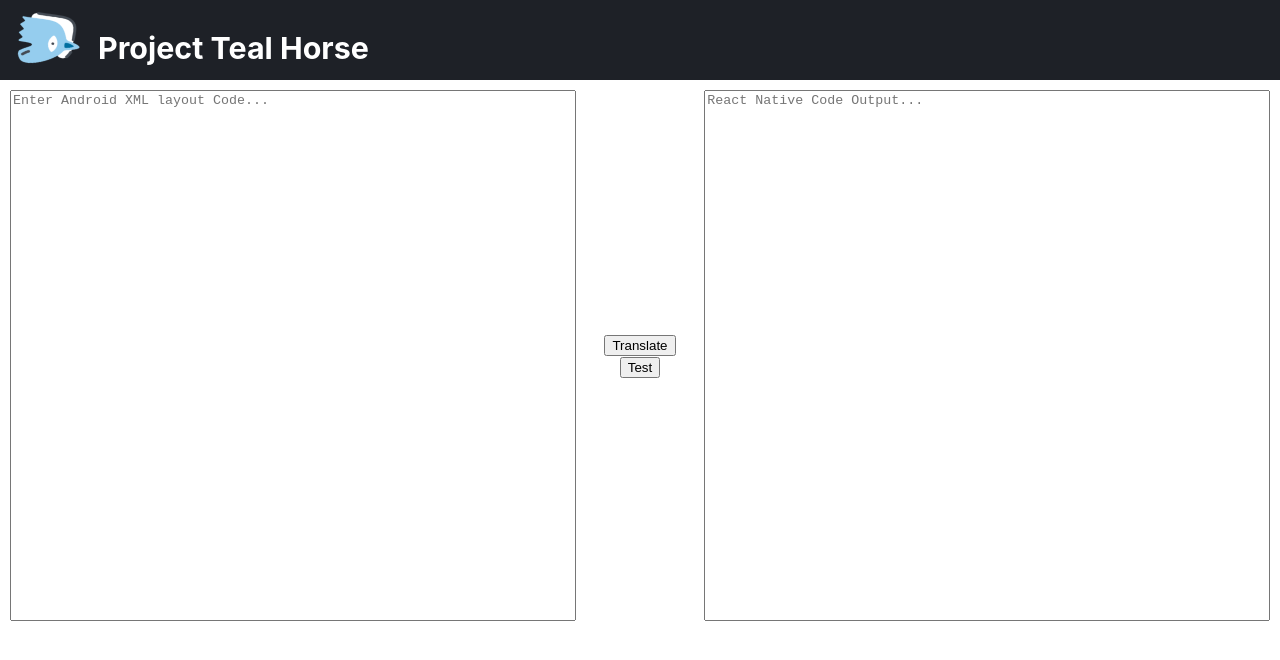
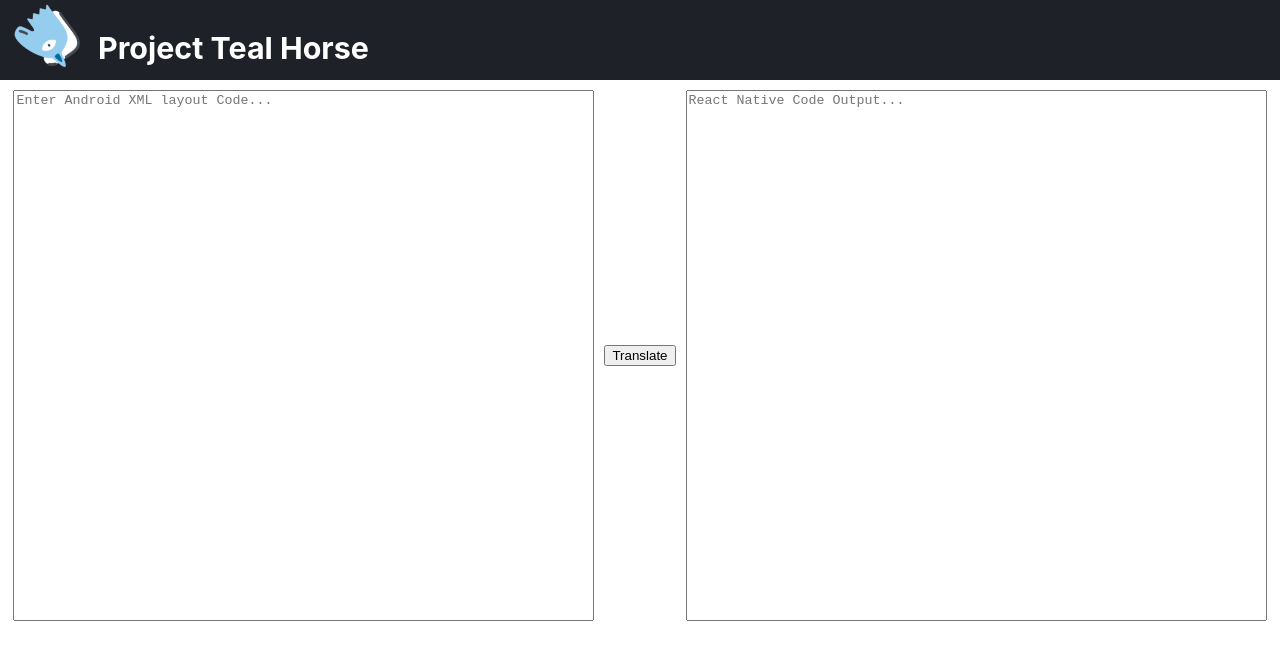
Before and after one commit to bar199/TealHorse, a React (Create React App) app in the folder teal-horse/: page / in a window 1280 px wide. Shown: the top 660 px of the page. Built offline with nearby package versions, Linux system fonts and the light colour scheme; the HTML template or start-up script is replaced by a standard one.

Commit message:
Added simple translation with formatting

```diff
--- a/teal-horse/src/CodeTranslate.js
+++ b/teal-horse/src/CodeTranslate.js
@@ -22,19 +22,10 @@ function CodeTranslate(){
 
   return(
     <div className="main">
-      <textarea placeholder="Enter Android XML layout Code..." rows="35" cols="70" onChange={handleInput}>
-
-      </textarea>
-      <span>
-        <button onClick={handleClick}>
-          Translate
-        </button>
-        <button onClick={handleTest}>
-          Test
-        </button>
-      </span>
-      <textarea placeholder="React Native Code Output..." rows="35" cols="70" value={textOutput}>
-      </textarea>
+      <textarea placeholder="Enter Android XML layout Code..." rows="35" cols="70" onChange={handleInput}/>
+        <button onClick={handleClick}>Translate</button>
+        {/* <button onClick={handleTest}>Test</button> */}
+      <textarea placeholder="React Native Code Output..." rows="35" cols="70" value={textOutput}/>
     </div>
   );
 }
--- a/teal-horse/src/parsing.js
+++ b/teal-horse/src/parsing.js
@@ -29,6 +29,7 @@ export const parserFunction = (xmlString) => {
   }
 
   export const translateFunction = (elementArray) => {
+    let juniorArray = []
     var arraylength = elementArray.length
     const xmlToReact = new XMLToReact({
       Example: (attrs) => ({ type: 'ul', props: attrs }),
@@ -43,17 +44,35 @@ export const parserFunction = (xmlString) => {
     else{
       for(let i = 0; i<arraylength; i++){
         console.log(elementArray[i].localName)
+        juniorArray.push(
+        `
+        <${elementArray[i].localName}>
+          Lorem ipsum dolor sit amet
+        </${elementArray[i].localName}>
+        `
+        )
       }
       const reactTree = xmlToReact.convert(`
       <Example name="simple">
       </Example>
       `);
-      return reactTree
-      //return elementArray.join("\r\n\n");
+      return buildReactClass(juniorArray.join(""))
+      //return elementArray.join("\n\n");
     }
   }
 
-  function myConverter(attributes) {
+const buildReactClass = (elements) => {
+
+    return `const OutPutClassFunction = () =>{
+  return(
+    <div>
+      ${elements}
+    </div>
+  )
+}
+    `
+  }
+const myConverter = (attributes) => {
     return {
       type: 'div',
       props: {
```
